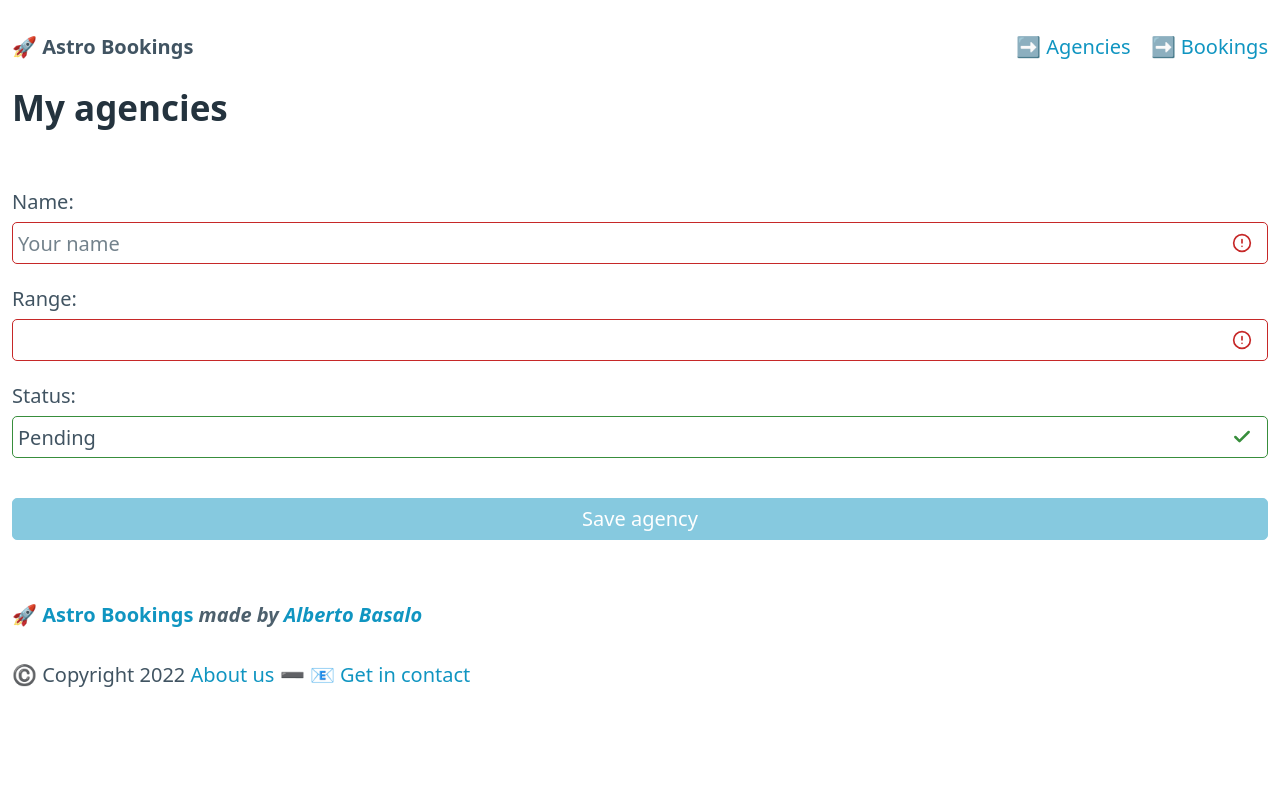
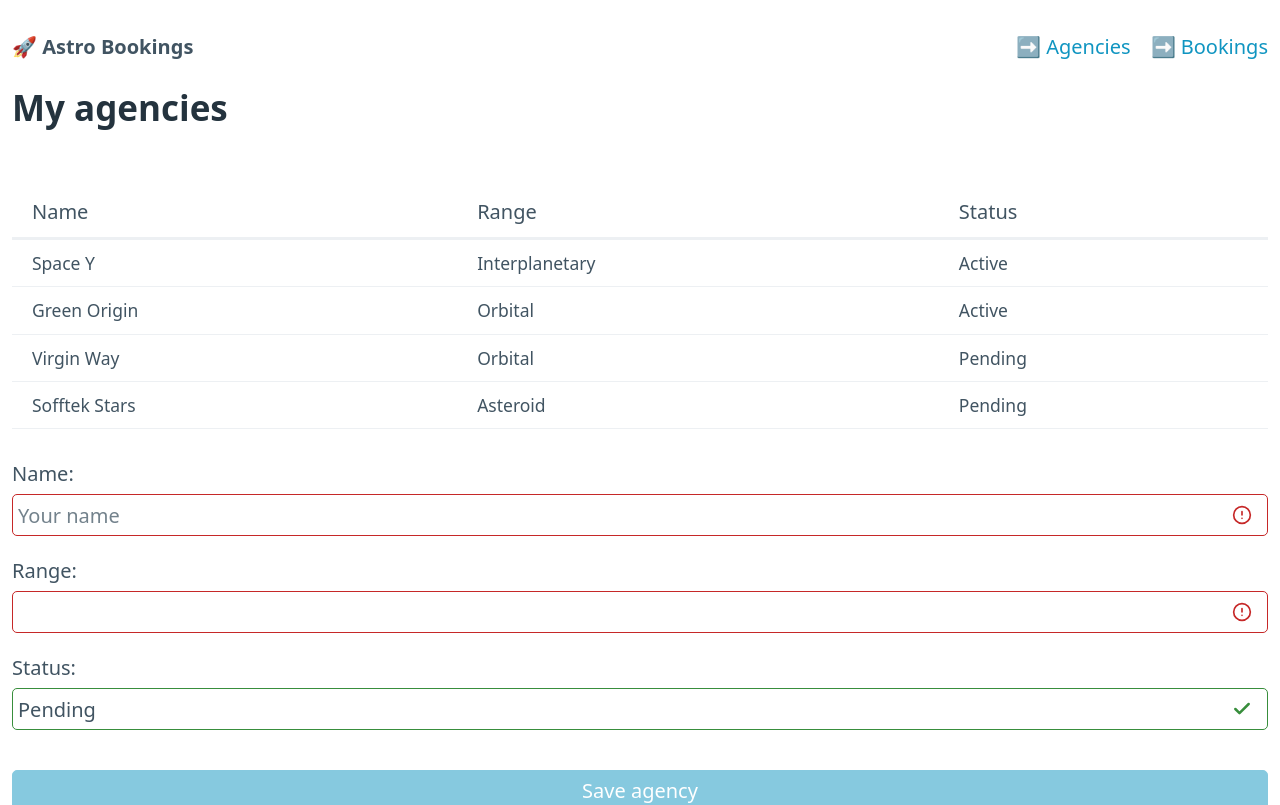
Before and after one commit to AlbertoBasaloLabs/softtek-angular_intro-noviembre, an Angular app: page /agencies in a window 1280 px wide. Shown: the top 805 px of the page. Built offline with nearby package versions, Linux system fonts and the light colour scheme; data requests are answered from the project's data file.

Commit message:
feat: container presenter

```diff
--- a/database/db.json
+++ b/database/db.json
@@ -17,6 +17,12 @@
       "name": "Virgin Way",
       "range": "Orbital",
       "status": "Pending"
+    },
+    {
+      "name": "Sofftek Stars",
+      "range": "Asteroid",
+      "status": "Pending",
+      "id": "dFLt-eA"
     }
   ],
   "bookings": [
--- /dev/null
+++ b/src/app/routes/agencies/agencies-table.component.ts
@@ -0,0 +1,32 @@
+import { Component, Input, OnInit } from "@angular/core";
+import { Agency } from "src/app/models/agency.interface";
+
+@Component({
+  selector: "app-agencies-table",
+  template: `
+    <table>
+      <thead>
+        <tr>
+          <th>Name</th>
+          <th>Range</th>
+          <th>Status</th>
+        </tr>
+      </thead>
+      <tbody>
+        <tr *ngFor="let agency of agenciesList">
+          <td>{{ agency.name }}</td>
+          <td>{{ agency.range }}</td>
+          <td>{{ agency.status }}</td>
+        </tr>
+      </tbody>
+    </table>
+  `,
+  styles: [],
+})
+export class AgenciesTableComponent implements OnInit {
+  @Input() agenciesList: Agency[] = [];
+
+  constructor() {}
+
+  ngOnInit(): void {}
+}
--- a/src/app/routes/agencies/agencies.component.ts
+++ b/src/app/routes/agencies/agencies.component.ts
@@ -1,16 +1,29 @@
 import { Component, OnInit } from "@angular/core";
+import { Agency } from "src/app/models/agency.interface";
+import { ApiService } from "src/app/services/api.service";
 
 @Component({
   selector: "app-agencies",
   template: `
     <h2> My agencies </h2>
-    <app-new-agency></app-new-agency>
-    <table> </table>
+    <app-agencies-table [agenciesList]="agenciesData"></app-agencies-table>
+    <app-new-agency (saveAgency)="onSaveAgency($event)"></app-new-agency>
   `,
   styles: [],
 })
 export class AgenciesComponent implements OnInit {
-  constructor() {}
+  agenciesData: Agency[] = [];
+  constructor(private api: ApiService) {}
 
-  ngOnInit(): void {}
+  ngOnInit(): void {
+    this.api.getAgencies$().subscribe((agenciesResponse) => {
+      this.agenciesData = agenciesResponse;
+    });
+  }
+
+  onSaveAgency(newAgency: Agency) {
+    this.api.postAgency$(newAgency).subscribe((agencyResponse) => {
+      this.agenciesData.push(agencyResponse);
+    });
+  }
 }
--- a/src/app/routes/agencies/agencies.module.ts
+++ b/src/app/routes/agencies/agencies.module.ts
@@ -5,9 +5,10 @@ import { ReactiveFormsModule } from "@angular/forms";
 import { AgenciesRoutingModule } from "./agencies-routing.module";
 import { AgenciesComponent } from "./agencies.component";
 import { NewAgencyComponent } from "./new-agency.component";
+import { AgenciesTableComponent } from './agencies-table.component';
 
 @NgModule({
-  declarations: [AgenciesComponent, NewAgencyComponent],
+  declarations: [AgenciesComponent, NewAgencyComponent, AgenciesTableComponent],
   imports: [CommonModule, AgenciesRoutingModule, ReactiveFormsModule],
 })
 export class AgenciesModule {}
--- a/src/app/routes/agencies/new-agency.component.ts
+++ b/src/app/routes/agencies/new-agency.component.ts
@@ -1,10 +1,11 @@
-import { Component } from "@angular/core";
+import { Component, EventEmitter, Output } from "@angular/core";
 import {
   FormBuilder,
   FormControl,
   FormGroup,
   Validators,
 } from "@angular/forms";
+import { Agency } from "src/app/models/agency.interface";
 import { FormsService } from "src/app/services/forms.service";
 
 @Component({
@@ -14,20 +15,6 @@ import { FormsService } from "src/app/services/forms.service";
       <fieldset>
         <div>
           <label>Name:</label>
-          <!-- <em>
-            <small>
-              Name Valid: <code>{{ form.get("name")?.valid }}</code>
-            </small>
-            <small>
-              Pristine: <code>{{ form.get("name")?.pristine }}</code>
-            </small>
-            <small>
-              Touched: <code>{{ form.get("name")?.touched }}</code>
-            </small>
-            <small>
-              Dirty: <code>{{ form.get("name")?.dirty }}</code>
-            </small>
-          </em> -->
           <div *ngIf="mustShowError('name')">
             {{ form.get("name")?.errors | json }}
           </div>
@@ -38,14 +25,6 @@ import { FormsService } from "src/app/services/forms.service";
         </div>
         <div>
           <label>Range:</label>
-          <!-- <em>
-            <small>
-              Range Valid: <code>{{ form.get("range")?.valid }}</code>
-            </small>
-            <small>
-              Range Errors: <code>{{ form.get("range")?.errors | json }}</code>
-            </small>
-          </em> -->
           <div *ngIf="mustShowError('range')">
             {{ form.get("range")?.errors | json }}
           </div>
@@ -55,15 +34,6 @@ import { FormsService } from "src/app/services/forms.service";
         </div>
         <div>
           <label>Status:</label>
-          <!-- <em>
-            <small>
-              Status Valid: <code>{{ form.get("status")?.valid }}</code>
-            </small>
-            <small>
-              Status Errors:
-              <code>{{ form.get("status")?.errors | json }}</code>
-            </small>
-          </em> -->
           <div *ngIf="mustShowError('status')">
             {{ form.get("status")?.errors | json }}
           </div>
@@ -73,14 +43,12 @@ import { FormsService } from "src/app/services/forms.service";
             [attr.aria-invalid]="form.get('status')?.invalid" />
         </div>
       </fieldset>
-      <!-- <small>
-        Form Valid: <code>{{ form.valid }}</code>
-      </small> -->
       <button type="submit" [disabled]="form.invalid">Save agency</button>
     </form>
   `,
 })
 export class NewAgencyComponent {
+  @Output() saveAgency = new EventEmitter<Agency>();
   form: FormGroup;
 
   constructor(formBuilder: FormBuilder, private forms: FormsService) {
@@ -101,6 +69,9 @@ export class NewAgencyComponent {
   }
 
   onSubmit() {
-    console.log("guardando", this.form.value);
+    if (this.form.valid) {
+      this.saveAgency.emit(this.form.value);
+      this.form.reset();
+    }
   }
 }
--- a/src/app/routes/home/agencies.component.ts
+++ b/src/app/routes/home/agencies.component.ts
@@ -1,6 +1,6 @@
-import { HttpClient } from "@angular/common/http";
 import { Component } from "@angular/core";
 import { Agency } from "src/app/models/agency.interface";
+import { ApiService } from "src/app/services/api.service";
 @Component({
   selector: "app-agencies",
   template: `
@@ -21,18 +21,16 @@ export class AgenciesComponent {
   agencies: Agency[] = [];
   activeAgenciesCounter = 0;
 
-  constructor(private http: HttpClient) {
+  constructor(private api: ApiService) {
     this.loadAgencies();
   }
 
   loadAgencies() {
-    this.http
-      .get<Agency[]>("http://localhost:3000/agencies")
-      .subscribe((agencies) => {
-        this.agencies = agencies;
-        console.log("1️⃣ antes en el espacio agencies: " + this.agencies.length);
-        this.activeAgenciesCounter = this.getActiveAgenciesCounter();
-      });
+    this.api.getAgencies$().subscribe((agencies) => {
+      this.agencies = agencies;
+      console.log("1️⃣ antes en el espacio agencies: " + this.agencies.length);
+      this.activeAgenciesCounter = this.getActiveAgenciesCounter();
+    });
     console.log("0️⃣ antes en el tiempo agencies: " + this.agencies.length);
   }
 
--- a/src/app/services/api.service.ts
+++ b/src/app/services/api.service.ts
@@ -15,6 +15,9 @@ export class ApiService {
   getAgencies$() {
     return this.http.get<Agency[]>(this.apiUrl + "/agencies");
   }
+  postAgency$(agency: Agency) {
+    return this.http.post<Agency>(this.apiUrl + "/agencies", agency);
+  }
 
   getBookings$() {
     return this.http.get<Booking[]>(this.apiUrl + "/bookings");
```
